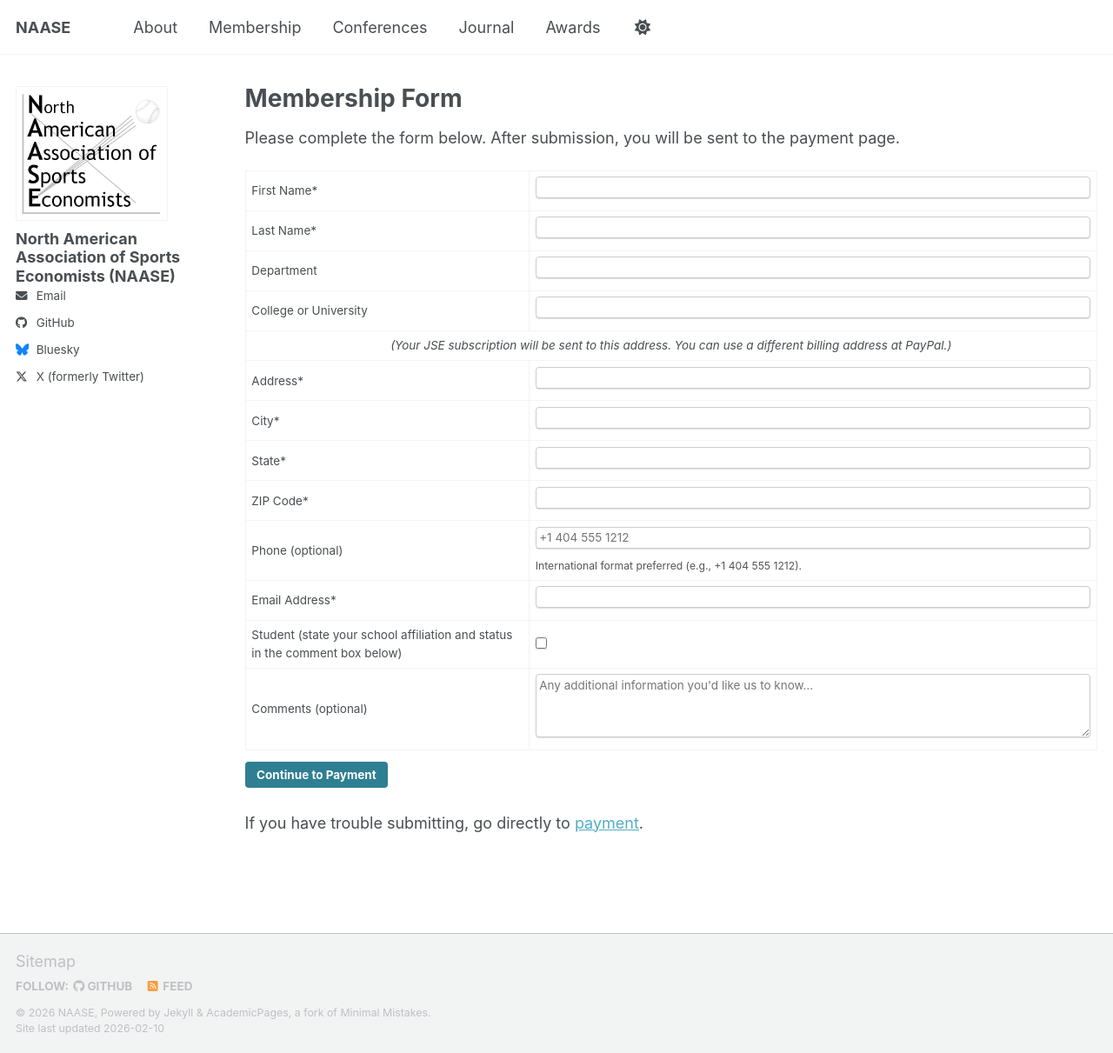
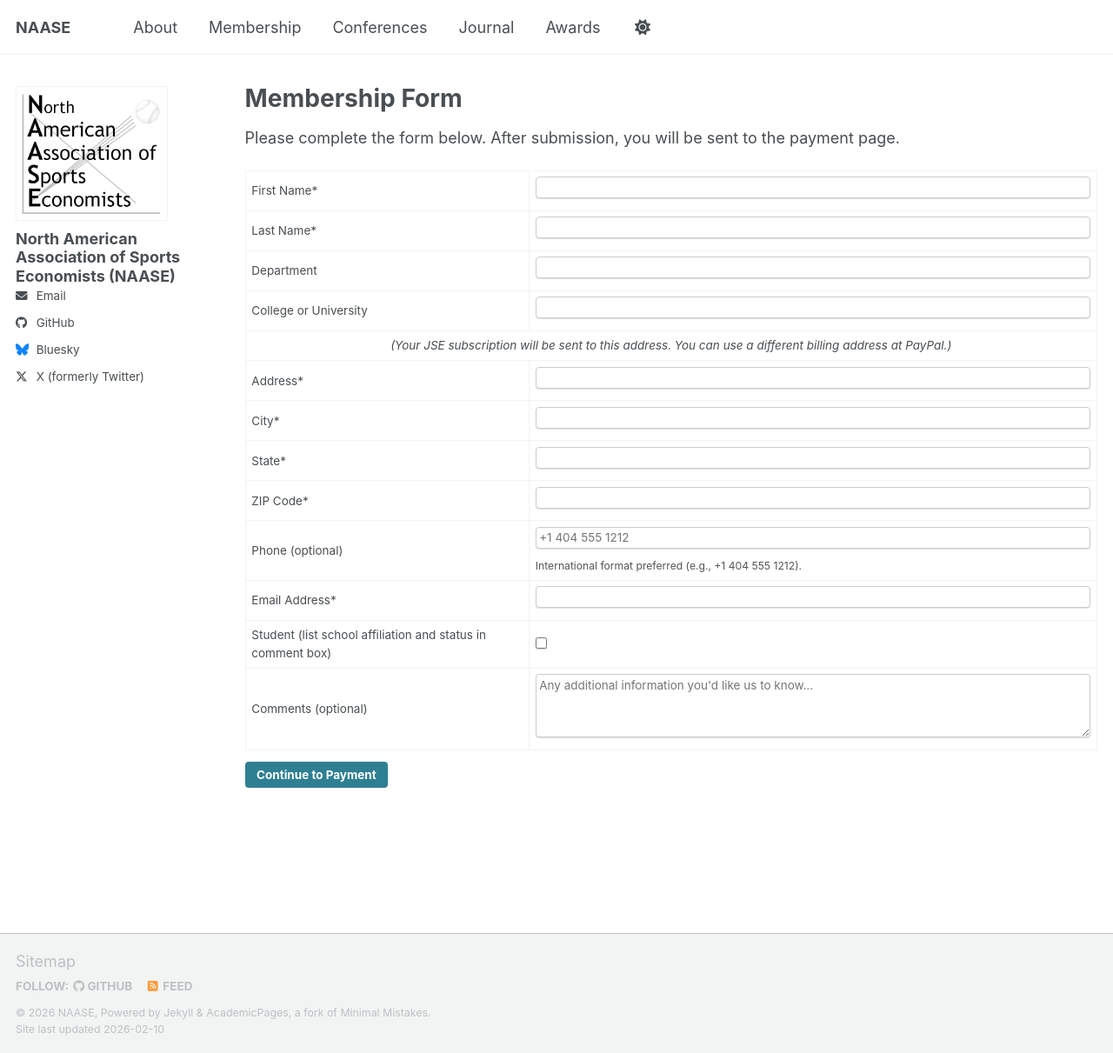
Before and after one commit to naaseweb/naaseweb.github.io, a Jekyll site: the page built from form/index.html, in a window 1280 px wide and 1211 px high. Shown: the whole window at 87% size. Built offline with Jekyll 4.4.1, drawn with Linux system fonts in a browser that asks for light colours; a script bundle is joined from its source files by our own code; library files that are not in the unit come from our copies.

Commit message:
Update index.html

```diff
--- a/form/index.html
+++ b/form/index.html
@@ -38,7 +38,7 @@ published: true
 </tr>
 
       <tr><td>Email Address*</td><td><input maxlength="256" name="mailfrom" size="30" type="email" required></td></tr>
-      <tr><td>Student (state your school affiliation and status in the comment box below)</td><td><input name="Student" type="checkbox" value="Yes"></td></tr>
+      <tr><td>Student (list school affiliation and status in comment box)</td><td><input name="Student" type="checkbox" value="Yes"></td></tr>
       <tr>
   <td>Comments (optional)</td>
   <td>
@@ -61,7 +61,6 @@ published: true
     <span id="status" style="margin-left:10px;font-weight:600;" aria-live="polite"></span>
   </p>
 
-  <p>If you have trouble submitting, go directly to <a href="/payment/">payment</a>.</p>
 </form>
 
 <script>
```
